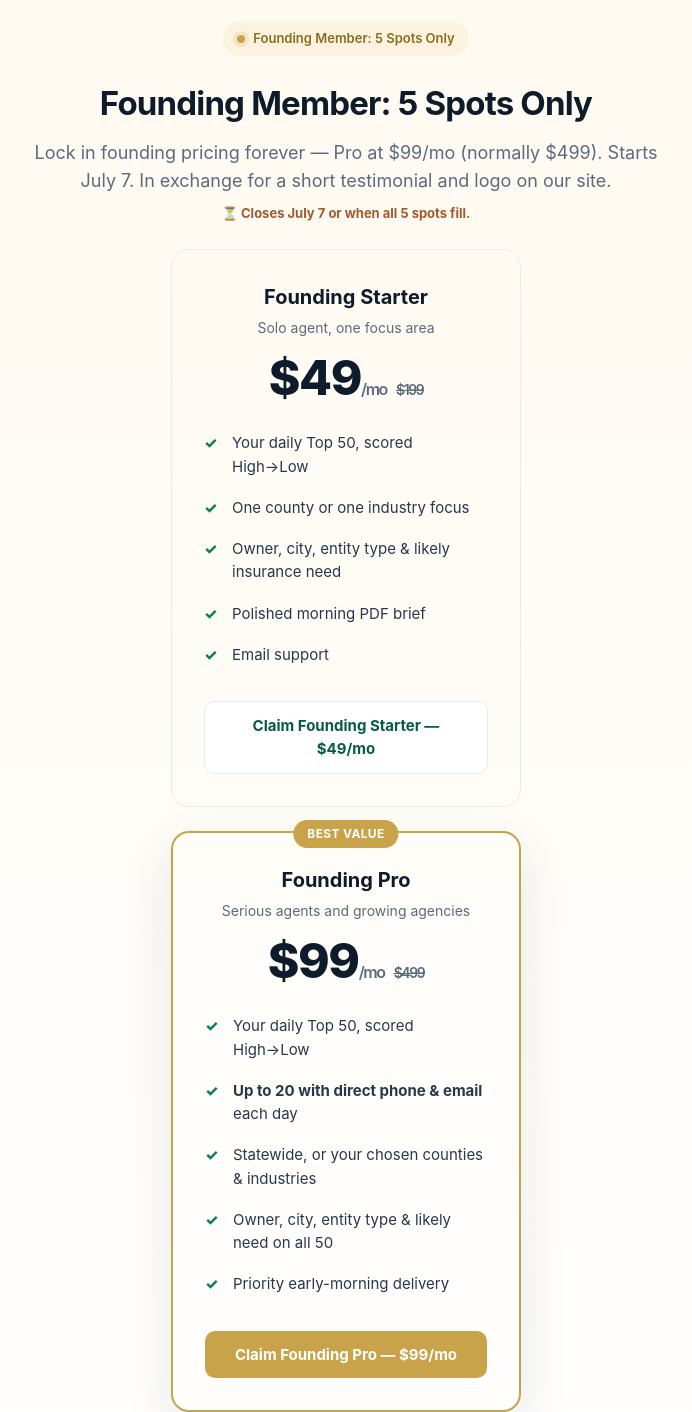
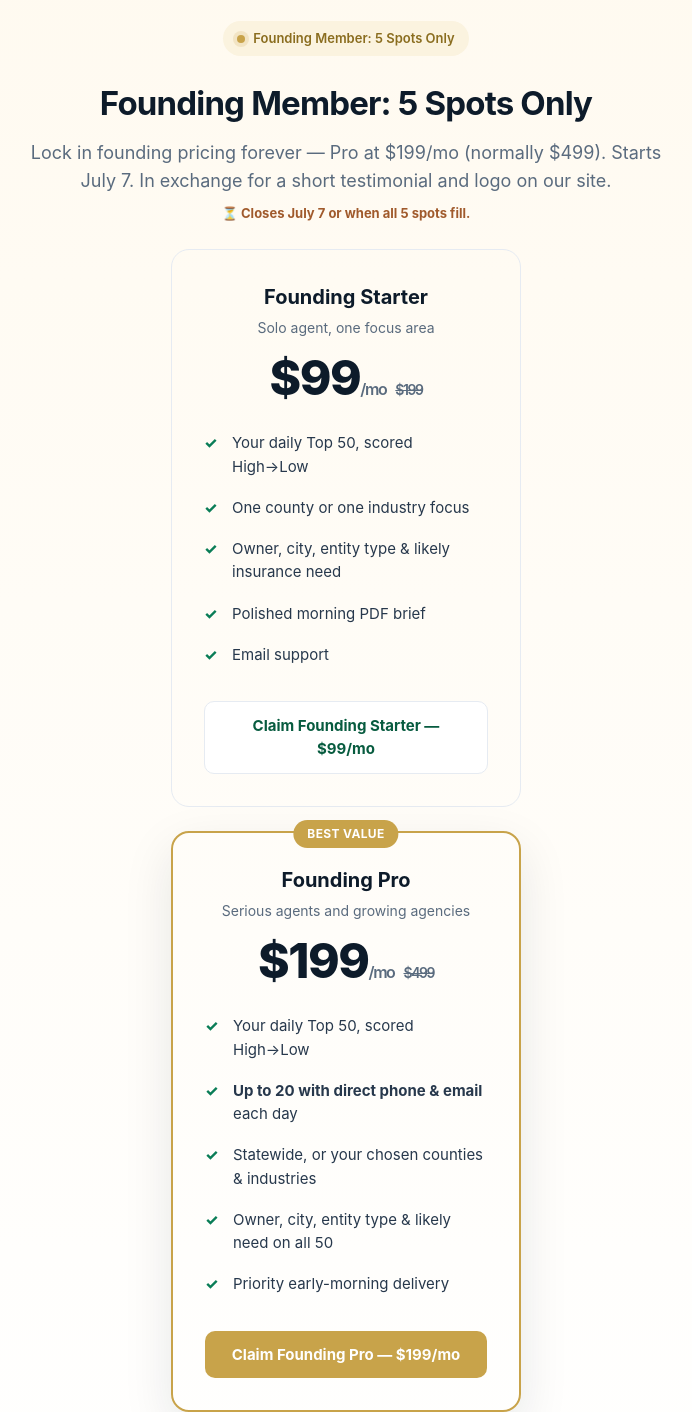
Before and after one commit to vpv9pj6fn6-commits/wescove-site, a plain HTML site: page index.html in a window 1280 px wide. Shown: the part 1040-2452 px from the top of the page, without its empty margins (294-986 px from the left). Drawn offline with Linux system fonts and the light colour scheme.

Commit message:
Founding pricing: Starter $99, Pro $199 + new Stripe links

```diff
--- a/index.html
+++ b/index.html
@@ -216,13 +216,13 @@
   <div class="wrap" style="max-width:860px;text-align:center">
     <div class="pill" style="background:#fbf3df;color:#8a6d1f"><span class="dot" style="background:var(--gold);box-shadow:0 0 0 4px rgba(200,163,74,.18)"></span>Founding Member: 5 Spots Only</div>
     <h2 style="margin-bottom:10px">Founding Member: 5 Spots Only</h2>
-    <p class="lead" style="max-width:640px;margin:0 auto 8px">Lock in founding pricing forever — Pro at $99/mo (normally $499). Starts July 7. In exchange for a short testimonial and logo on our site.</p>
+    <p class="lead" style="max-width:640px;margin:0 auto 8px">Lock in founding pricing forever — Pro at $199/mo (normally $499). Starts July 7. In exchange for a short testimonial and logo on our site.</p>
     <p class="micro" style="color:#a05a2c;font-weight:700;margin:0 0 26px">⏳ Closes July 7 or when all 5 spots fill.</p>
     <div class="price" style="max-width:680px;margin:0 auto">
       <div class="plan">
         <h3>Founding Starter</h3>
         <p class="who">Solo agent, one focus area</p>
-        <div class="amt">$49<small>/mo</small> <span style="font-size:14px;color:var(--muted);text-decoration:line-through;font-weight:600">$199</span></div>
+        <div class="amt">$99<small>/mo</small> <span style="font-size:14px;color:var(--muted);text-decoration:line-through;font-weight:600">$199</span></div>
         <ul>
           <li>Your daily Top 50, scored High→Low</li>
           <li>One county or one industry focus</li>
@@ -230,13 +230,13 @@
           <li>Polished morning PDF brief</li>
           <li>Email support</li>
         </ul>
-        <a class="btn ghost" href="https://buy.stripe.com/3cI6oHfsbelI2R137kejK00" style="text-align:center">Claim Founding Starter — $49/mo</a>
+        <a class="btn ghost" href="https://buy.stripe.com/eVq14n4NxcdA2R1bDQejK06" style="text-align:center">Claim Founding Starter — $99/mo</a>
       </div>
       <div class="plan feature" style="border-color:var(--gold)">
         <div class="tagtop" style="background:var(--gold)">BEST VALUE</div>
         <h3>Founding Pro</h3>
         <p class="who">Serious agents and growing agencies</p>
-        <div class="amt">$99<small>/mo</small> <span style="font-size:14px;color:var(--muted);text-decoration:line-through;font-weight:600">$499</span></div>
+        <div class="amt">$199<small>/mo</small> <span style="font-size:14px;color:var(--muted);text-decoration:line-through;font-weight:600">$499</span></div>
         <ul>
           <li>Your daily Top 50, scored High→Low</li>
           <li><b>Up to 20 with direct phone &amp; email</b> each day</li>
@@ -244,7 +244,7 @@
           <li>Owner, city, entity type &amp; likely need on all 50</li>
           <li>Priority early-morning delivery</li>
         </ul>
-        <a class="btn" href="https://buy.stripe.com/6oUbJ17ZJgtQdvFeQ2ejK03" style="text-align:center;background:var(--gold)">Claim Founding Pro — $99/mo</a>
+        <a class="btn" href="https://buy.stripe.com/6oU9AT7ZJ6Tg9fp4boejK05" style="text-align:center;background:var(--gold)">Claim Founding Pro — $199/mo</a>
       </div>
     </div>
     <p style="max-width:580px;margin:22px auto 0;font-size:13.5px;color:var(--muted);line-height:1.5">
```
